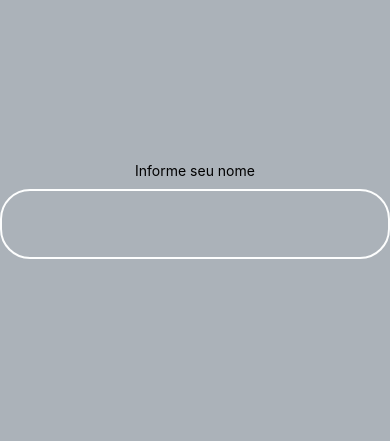
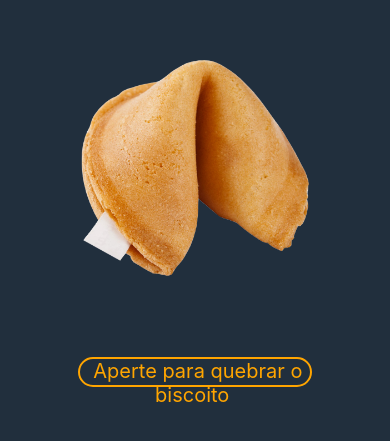
Before and after one commit to VictorFlor/ReactNative_Estudo, a React Native app: screen / in a window 390 px wide. Shown: the part 207-648 px from the top of the page. Built offline with nearby package versions, Linux system fonts and the light colour scheme.

Commit message:
teste biscoito

```diff
--- a/App.js
+++ b/App.js
@@ -4,37 +4,56 @@ import {
   View,
   StyleSheet,
   TextInput,
-  StatusBar } from "react-native";
+  StatusBar,
+  Image,
+  TouchableOpacity } from "react-native";
 
 class App extends Component{
 
   constructor(props){
     super(props);
     this.state = {
-      nome: '',
+      frase: '',
+      botao: 'Aperte para quebrar o biscoito',
+      img: require('./src/biscoito.png'),
     };
 
-    this.pegaNome = this.pegaNome.bind(this);
+    this.frases = [
+      'frase 1',
+      'frase 2',
+      'frase 3',
+      'frase 4',
+    ];
+
+    this.quebrabiscoito = this.quebrabiscoito.bind(this);
   }
 
-  pegaNome(texto){
-    if(texto.legth > 0){
-      this.setState({nome: ''})
-    }else{
-      this.setState({nome: 'Bem vindo: ' + texto})
-    }
+  quebrabiscoito(){
+    let randomNumber = Math.floor(Math.random() * this.frases.length);
+      this.setState({
+        frase: '"' + this.frases[randomNumber] + '"',
+        img: require('./src/biscoitoaberto.png'),
+        botao: 'Aperte para uma nova messagem',
+      })
 
   }
 
   render(){
     return(
       <View style={styles.container}>
-        <Text>Informe seu nome</Text>
-        <TextInput
-        style={styles.input}
-        onChangeText={this.pegaNome}
+        <StatusBar/>
+        <Image
+          style={styles.img}
+          source={this.state.img}
         />
-        <Text>{this.state.nome}</Text>
+        <Text style={styles.texto}> {this.state.frase} </Text>
+
+         <TouchableOpacity style={styles.botao} onPress={this.quebrabiscoito}>
+          <View>
+            <Text style={styles.texto}> {this.state.botao} </Text>
+          </View>
+        </TouchableOpacity>
+
       </View>
     );
   }
@@ -45,19 +64,31 @@ const styles = StyleSheet.create({
     flex:1,
     alignItems: 'center',
     justifyContent: 'center',
-    backgroundColor: '#ABB2B9'
+    backgroundColor: '#212F3D'
   },
-  input:{
-    height: 70,
-    width: '100%',
-    borderWidth: 2,
-    borderColor: '#FDFEFE',
-    margin: 10,
-    fontSize: 25,
-    padding: 20,
+  img:{
+    height:250,
+    width: 250,
+    marginBottom: 20,
+  },
+  texto:{
+    color: 'orange',
+    fontSize: 20,
+    textAlign: 'center',
+  },
+  textobtn:{
+    color: 'orange',
+    fontSize: 20,
+    textAlign: 'center',
+  },
+  botao:{
+    borderWidth:2,
+    borderColor: 'orange',
     borderRadius: 30,
-    textAlign: 'center' ,
-  }
+    height: 30,
+    width: '60%',
+    marginTop: 20,
+  },
 
 });
 
```
Also changed, not shown: src/biscoito.png (added), src/biscoitoAberto.png (added).
